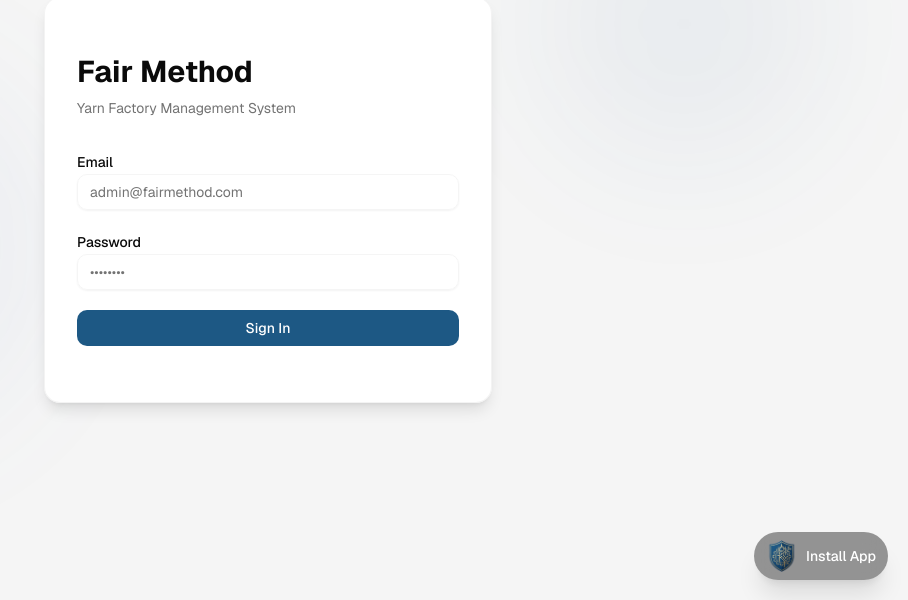
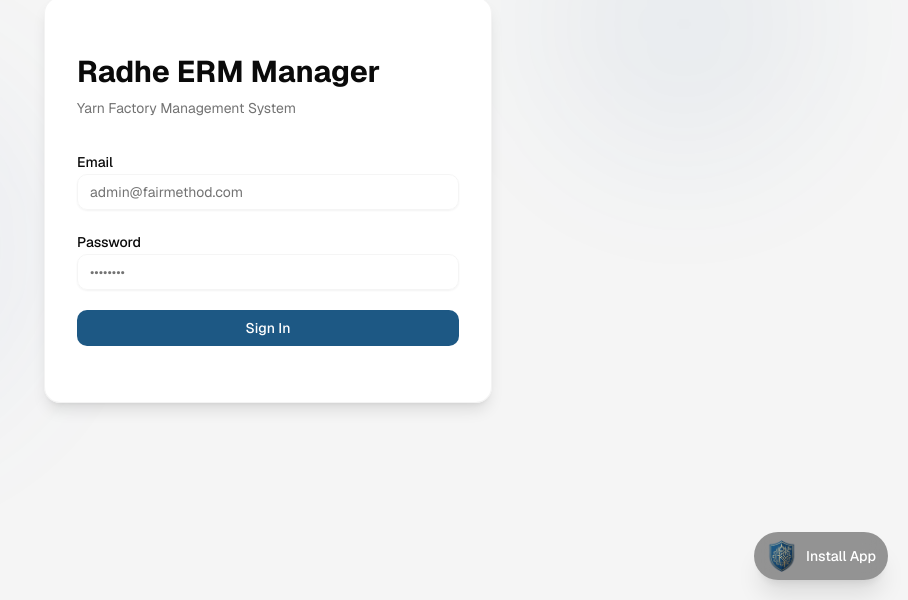
Before and after one commit to TasvirLimbani/ERP-Manager, a Next.js app: page / in a window 1280 px wide. Shown: the part 200-800 px from the top of the page, without its empty margins (372-1280 px from the left). Built offline with nearby package versions, Linux system fonts and the light colour scheme.

Commit message:
login page name
login page name

```diff
--- a/app/page.tsx
+++ b/app/page.tsx
@@ -59,7 +59,7 @@ export default function LoginPage() {
         <div className="p-8">
 
           <div className="space-y-2 mb-8">
-            <h1 className="text-3xl font-bold text-foreground">Fair Method</h1>
+            <h1 className="text-3xl font-bold text-foreground">Radhe ERM Manager</h1>
             <p className="text-sm text-muted-foreground">
               Yarn Factory Management System
             </p>
```
